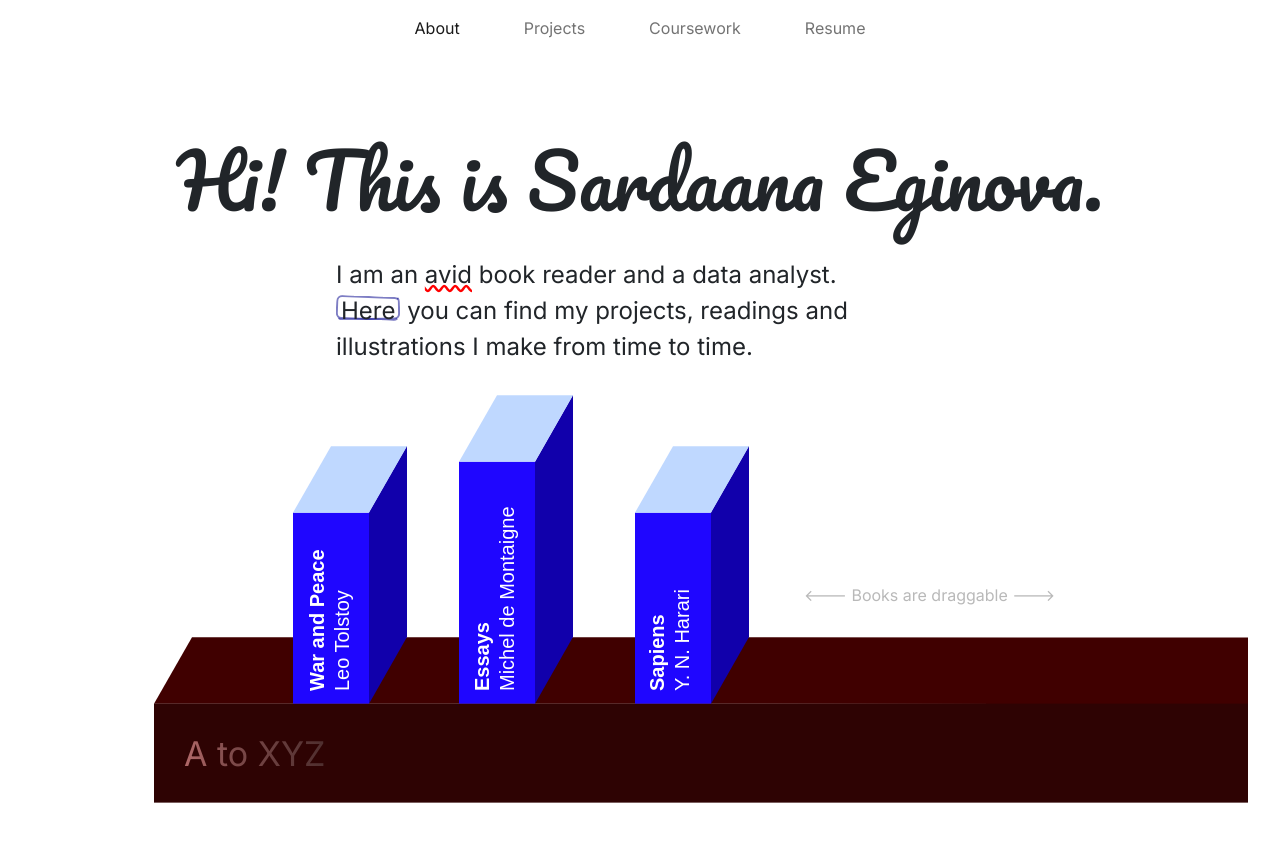
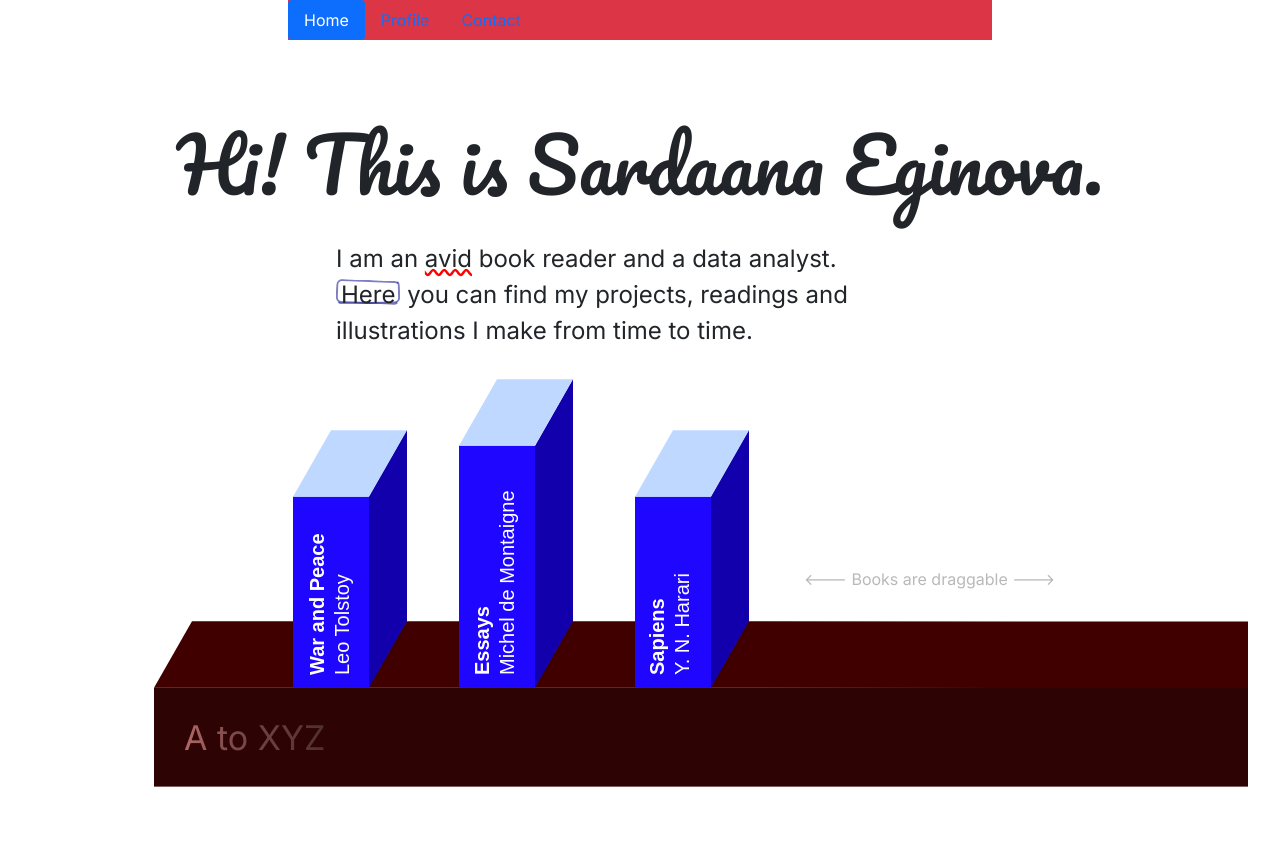
Before and after one commit to daanaea/i, a Jekyll site: the page built from index.html, in a window 1280 px wide. Shown: the top 842 px of the page. Built offline with Jekyll 4.4.1, drawn with Linux system fonts in a browser that asks for light colours.

Commit message:
In process of styling the navbar (bit now can finally see the active pagegit add .)

```diff
--- a/_includes/nav.html
+++ b/_includes/nav.html
@@ -1,16 +1,49 @@
-<nav class="navbar navbar-expand-lg navbar-light ">
+<style>
+</style>
+
+<!-- <nav class="navbar navbar-expand-lg navbar-light ">
   <div class="container-fluid ">
     <button class="navbar-toggler" type="button" data-bs-toggle="collapse" data-bs-target="#navbarNavAltMarkup" aria-controls="navbarNavAltMarkup" aria-expanded="false" aria-label="Toggle navigation">
       <span class="navbar-toggler-icon"></span>
     </button>
     <div class="collapse navbar-collapse justify-content-center" id="navbarNavAltMarkup">
-      <div class="navbar-nav">
-        <a class="nav-link active" aria-current="page" href="/index.html">About</a>
-        <hr>
-        <a class="nav-link ms-5" href="/projects.html">Projects</a>
-        <a class="nav-link ms-5" href="/coursework.html">Coursework</a>
-        <a class="nav-link ms-5" href="/assets/resume/resume_july_2024.pdf" tabindex="-1" aria-disabled="true">Resume</a>
-      </div>
+      <ul class="navbar-nav">
+        <li class="nav-item">
+          <a class="nav-link" href="/index.html">About</a>
+        </li>
+        <li class="nav-item">
+          <a class="nav-link ms-5" href="/projects.html">Projects</a>
+        </li>
+        <li class="nav-item">
+          <a class="nav-link ms-5" href="/coursework.html">Coursework</a>
+        </li>
+        <li class="nav-item">
+          <a class="nav-link ms-5" href="/assets/resume/resume_july_2024.pdf" tabindex="-1" aria-disabled="true">Resume</a>
+        </li>
+      </ul>
     </div>
   </div>
-</nav>
+</nav> -->
+
+<ul class="nav nav-pills mb-3 bg-danger" id="pills-tab" role="tablist"
+    style="margin: auto; width: 55%;">
+  <li class="nav-item" role="presentation">
+    <button class="nav-link active" id="pills-home-tab" data-bs-toggle="pill" data-bs-target="#pills-home" type="button" role="tab" aria-controls="pills-home" aria-selected="true">
+      Home
+    </button>
+  </li>
+  <li class="nav-item" role="presentation">
+    <button class="nav-link" id="pills-profile-tab" data-bs-toggle="pill" data-bs-target="#pills-profile" type="button" role="tab" aria-controls="pills-profile" aria-selected="false">Profile</button>
+  </li>
+  <li class="nav-item" role="presentation">
+    <button class="nav-link" id="pills-contact-tab" data-bs-toggle="pill" data-bs-target="#pills-contact" type="button" role="tab" aria-controls="pills-contact" aria-selected="false">Contact</button>
+  </li>
+</ul>
+<!-- <div class="tab-content" id="pills-tabContent">
+  <div class="tab-pane fade show active" id="pills-home" role="tabpanel" aria-labelledby="pills-home-tab">...</div>
+  <div class="tab-pane fade" id="pills-profile" role="tabpanel" aria-labelledby="pills-profile-tab">...</div>
+  <div class="tab-pane fade" id="pills-contact" role="tabpanel" aria-labelledby="pills-contact-tab">...</div>
+</div> -->
+
+<script>
+</script>
```
Also changed, not shown: 4 other files.
